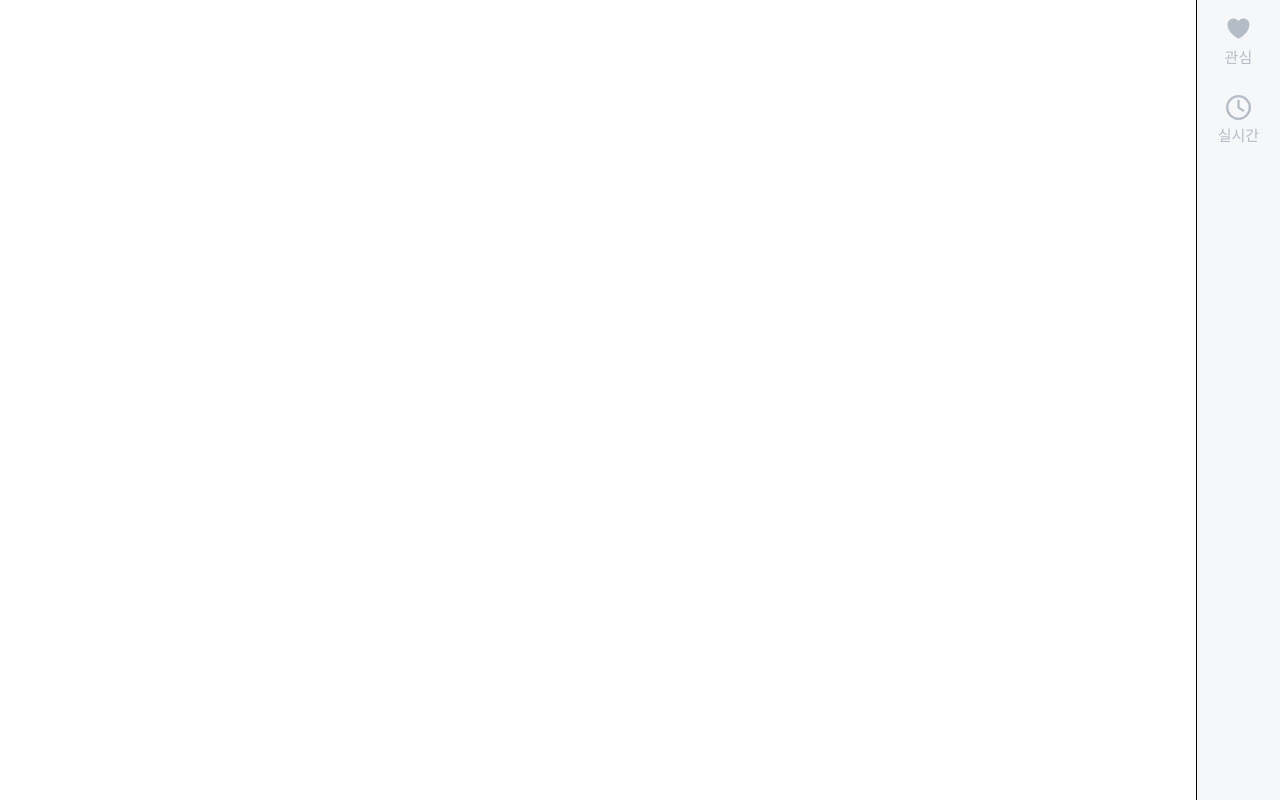
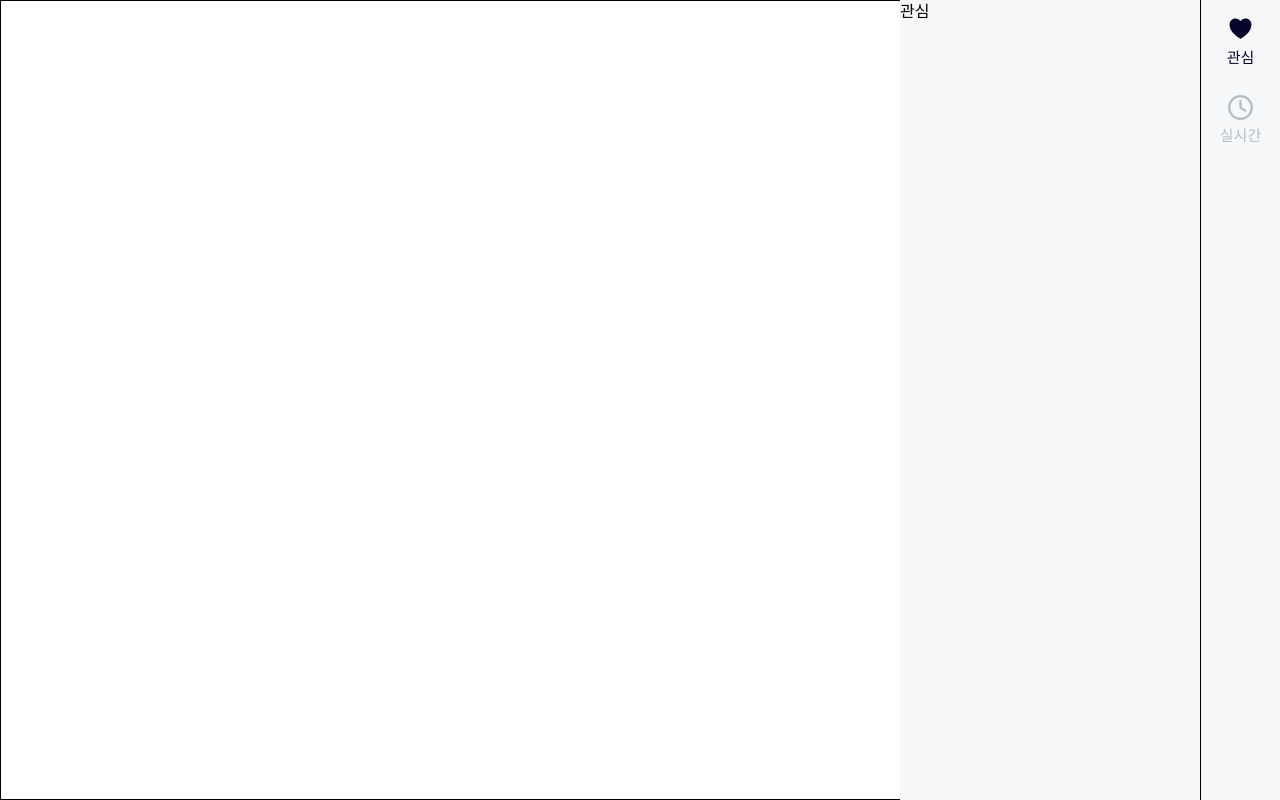
Before and after one commit to sykang519/StocklyFrontend, a React (Vite) app: page /main in a window 1280 px wide. Both pictures are taken after a click on the button "관심". Built offline with nearby package versions, Linux system fonts and the light colour scheme; a web font is replaced by a local one.

Commit message:
Feat: 우측 메뉴바 구현

```diff
--- a/package.json
+++ b/package.json
@@ -10,6 +10,9 @@
     "preview": "vite preview"
   },
   "dependencies": {
+    "@emotion/react": "^11.13.3",
+    "@emotion/styled": "^11.13.0",
+    "@mui/material": "^6.1.1",
     "@typescript-eslint/eslint-plugin": "^8.7.0",
     "@typescript-eslint/parser": "^8.7.0",
     "eslint-config-prettier": "^9.1.0",
--- a/src/components/MenuBar.tsx
+++ b/src/components/MenuBar.tsx
@@ -1,18 +1,86 @@
 import { IoHeart } from 'react-icons/io5';
 import { FaRegClock } from 'react-icons/fa6';
+import { useState } from 'react';
+import MenuBarLikeContent from './MenuBarLikeContent';
+import MenuBarChartContent from './MenuBarChartContent';
 
 function MenuBar() {
+  const [openDrawer, setOpenDrawer] = useState(false);
+  const [like, setLike] = useState(false);
+  const [chart, setChart] = useState(false);
+
+  const handleDrawer = (button: string) => {
+    // drawer가 닫혀있다가 열리는 경우
+    if (!openDrawer) {
+      if (button === 'like') {
+        setOpenDrawer(true);
+        setLike(true);
+      } else if (button === 'chart') {
+        setOpenDrawer(true);
+        setChart(true);
+      }
+    } else if (openDrawer) {
+      // drawer가 열려있던 상태에서 한 번 더 눌러서 drawer를 닫을 경우
+      if (like && button === 'like') {
+        setOpenDrawer(false);
+        setLike(false);
+      } else if (chart && button === 'chart') {
+        setOpenDrawer(false);
+        setChart(false);
+      }
+      // drawer가 열려있던 상태에서 다른 버튼을 눌러서 content 변화시킬 경우
+      else if (like && button === 'chart') {
+        setLike(false);
+        setChart(true);
+      } else if (chart && button === 'like') {
+        setChart(false);
+        setLike(true);
+      }
+    }
+  };
+
   return (
-    <div className="w-[90px] bg-Bg-gray border-l solid flex flex-col ">
-      <button className="flex flex-col justify-center items-center m-[10px] group">
+    <div className="flex">
+      <div
+        className={`fixed top-0 h-full w-[300px] bg-Bg-gray transition-transform duration-300 z-100 ${openDrawer ? '-translate-x-full' : 'translate-x-0'}`}
+      >
+        {like ? <MenuBarLikeContent /> : <MenuBarChartContent />}
+      </div>
+      <div className="w-[80px] bg-Bg-gray border-l solid flex flex-col z-10">
+        <button
+          className="flex flex-col justify-center items-center m-[10px] group"
+          onClick={() => handleDrawer('like')}
+        >
+          {like ? (
+            <>
+              <IoHeart className="w-[27px] h-[27px] m-[5px] text-[#06032d]" />
+              <p className="text-[#06032d] text-[15px]">관심</p>
+            </>
+          ) : (
+            <>
               <IoHeart className="w-[27px] h-[27px] m-[5px] text-[#B4BDC6] group-hover:text-[#06032d]" />
               <p className="text-[#B4BDC6] group-hover:text-[#06032d] text-[15px]">관심</p>
+            </>
+          )}
         </button>
 
-      <button className="flex flex-col justify-center items-center m-[10px] group">
+        <button
+          className="flex flex-col justify-center items-center m-[10px] group "
+          onClick={() => handleDrawer('chart')}
+        >
+          {chart ? (
+            <>
+              <FaRegClock className="w-[25px] h-[25px] m-[5px] text-[#06032d]" />
+              <p className="text-[#06032d] text-[15px]">실시간</p>
+            </>
+          ) : (
+            <>
               <FaRegClock className="w-[25px] h-[25px] m-[5px] text-[#B4BDC6] group-hover:text-[#06032d]" />
               <p className="text-[#B4BDC6] group-hover:text-[#06032d] text-[15px]">실시간</p>
+            </>
+          )}
         </button>
+      </div>
     </div>
   );
 }
--- /dev/null
+++ b/src/components/MenuBarChartContent.tsx
@@ -0,0 +1,9 @@
+function MenuBarChartContent() {
+  return (
+    <>
+      <div>실시간</div>
+    </>
+  );
+}
+
+export default MenuBarChartContent;
--- /dev/null
+++ b/src/components/MenuBarLikeContent.tsx
@@ -0,0 +1,9 @@
+function MenuBarLikeContent() {
+  return (
+    <>
+      <div>관심</div>
+    </>
+  );
+}
+
+export default MenuBarLikeContent;
--- a/src/pages/MainPage.tsx
+++ b/src/pages/MainPage.tsx
@@ -1,7 +1,7 @@
 function MainPage() {
   return (
     <>
-     <div className="w-[100vw] h-[100vh]">
+     <div className="w-[100vw] h-[100vh] border solid">
      </div>
     </>
   );
```
Also changed, not shown: 1 other file (tests, documents, lock files or other folders). Lines whose indentation alone changed are shown as unchanged.
